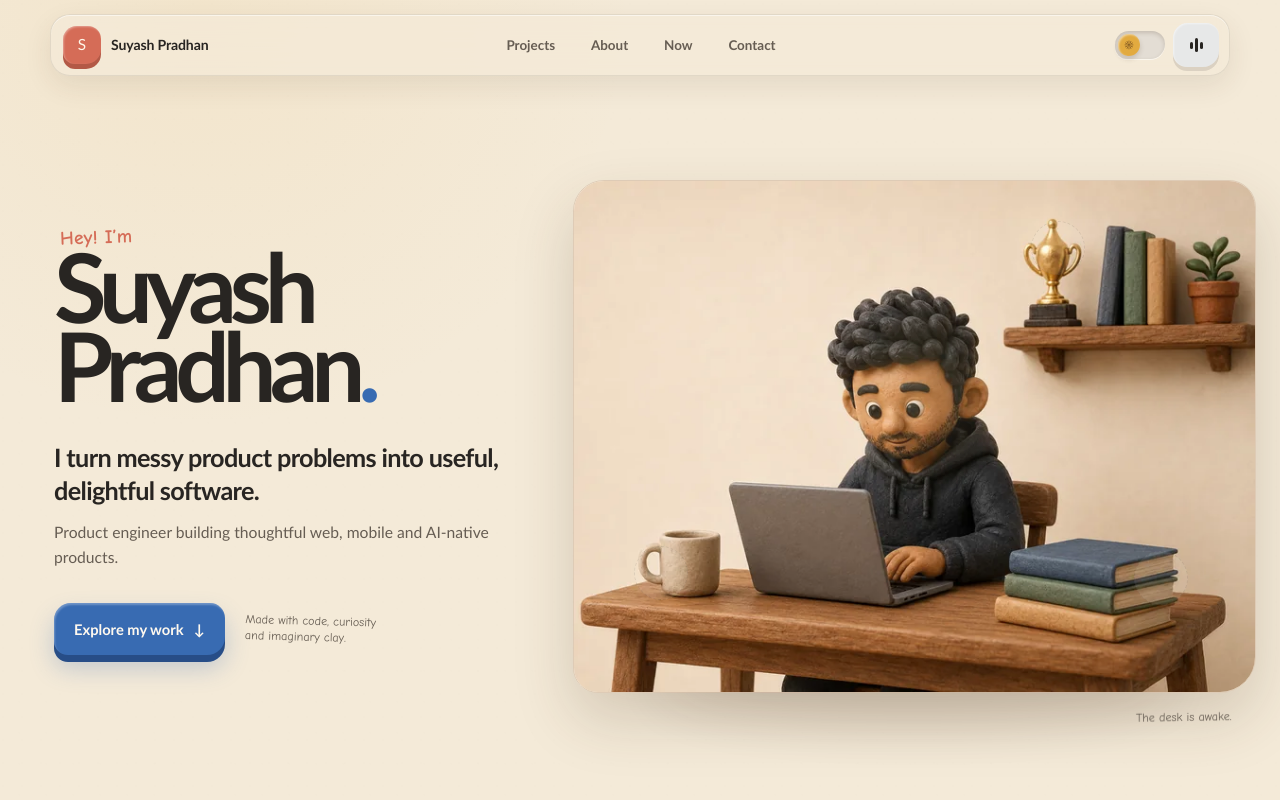
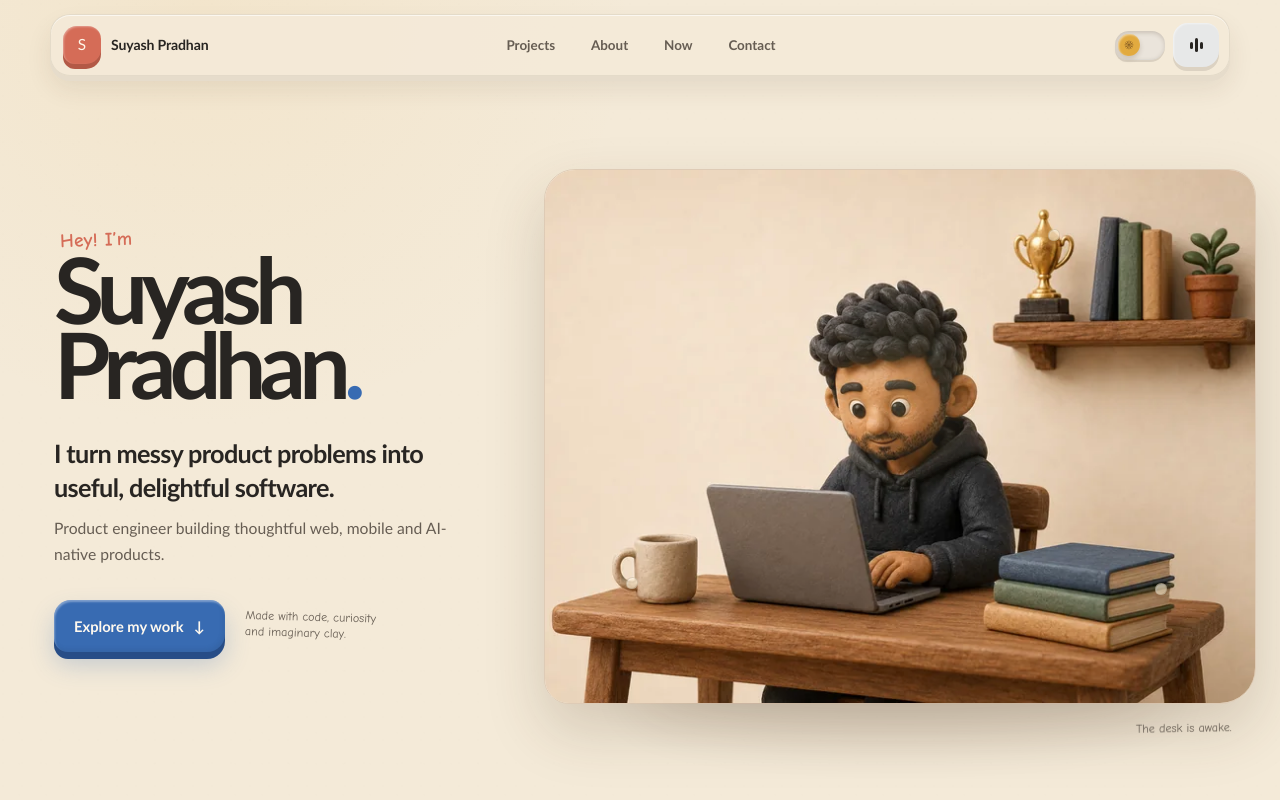
Before and after one commit to suyashpradhan/portfolio, a React app: page / in a window 1280 px wide. Shown: the top 800 px of the page. Built offline with nearby package versions, Linux system fonts and the light colour scheme.

Commit message:
Refine clay portfolio experience

```diff
--- a/app/Portfolio.tsx
+++ b/app/Portfolio.tsx
@@ -16,9 +16,9 @@ type Theme = "light" | "dark";
 type Tone = "tap" | "toggle" | "shift";
 
 const toneConfig: Record<Tone, { frequency: number; duration: number; gain: number }> = {
-  tap: { frequency: 150, duration: 0.065, gain: 0.035 },
-  toggle: { frequency: 260, duration: 0.09, gain: 0.028 },
-  shift: { frequency: 190, duration: 0.055, gain: 0.018 },
+  tap: { frequency: 132, duration: 0.055, gain: 0.024 },
+  toggle: { frequency: 218, duration: 0.075, gain: 0.02 },
+  shift: { frequency: 168, duration: 0.045, gain: 0.012 },
 };
 
 function WaveIcon({ active }: { active: boolean }) {
@@ -68,6 +68,7 @@ export default function Portfolio() {
   const projectsRef = useRef<HTMLElement>(null);
   const audioRef = useRef<AudioContext | null>(null);
   const soundRef = useRef(false);
+  const activeProjectRef = useRef(0);
   const lastProjectRef = useRef(0);
 
   useEffect(() => {
@@ -89,6 +90,7 @@ export default function Portfolio() {
     if (!audioRef.current) audioRef.current = new AudioContextConstructor();
 
     const context = audioRef.current;
+    if (context.state === "suspended") void context.resume();
     const oscillator = context.createOscillator();
     const gain = context.createGain();
     const config = toneConfig[tone];
@@ -114,6 +116,7 @@ export default function Portfolio() {
     const update = () => {
       cancelAnimationFrame(frame);
       frame = requestAnimationFrame(() => {
+        if (window.matchMedia("(max-width: 820px)").matches) return;
         const rect = section.getBoundingClientRect();
         const range = Math.max(section.offsetHeight - window.innerHeight, 1);
         const progress = Math.min(1, Math.max(0, -rect.top / range));
@@ -121,7 +124,10 @@ export default function Portfolio() {
           projects.length - 1,
           Math.floor(progress * projects.length),
         );
-        setActiveProject(nextIndex);
+        if (nextIndex !== activeProjectRef.current) {
+          activeProjectRef.current = nextIndex;
+          setActiveProject(nextIndex);
+        }
       });
     };
 
@@ -141,6 +147,38 @@ export default function Portfolio() {
       lastProjectRef.current = activeProject;
     }
   }, [activeProject, playTone]);
+
+  useEffect(() => {
+    const reducedMotion = window.matchMedia("(prefers-reduced-motion: reduce)");
+    if (reducedMotion.matches || !("IntersectionObserver" in window)) return;
+
+    const revealItems = Array.from(document.querySelectorAll<HTMLElement>("[data-reveal]"));
+    document.documentElement.classList.add("motion-ready");
+
+    const observer = new IntersectionObserver(
+      (entries) => {
+        entries.forEach((entry) => {
+          if (!entry.isIntersecting) return;
+          (entry.target as HTMLElement).classList.add("is-visible");
+          observer.unobserve(entry.target);
+        });
+      },
+      { threshold: 0.12, rootMargin: "0px 0px -7%" },
+    );
+
+    revealItems.forEach((item) => {
+      if (item.getBoundingClientRect().top < window.innerHeight * 0.92) {
+        item.classList.add("is-visible");
+      } else {
+        observer.observe(item);
+      }
+    });
+
+    return () => {
+      observer.disconnect();
+      document.documentElement.classList.remove("motion-ready");
+    };
+  }, []);
 
   const changeTheme = () => {
     const nextTheme = theme === "light" ? "dark" : "light";
@@ -164,18 +202,20 @@ export default function Portfolio() {
     const sectionTop = window.scrollY + section.getBoundingClientRect().top;
     const range = Math.max(section.offsetHeight - window.innerHeight, 1);
     const destination = sectionTop + range * (index / Math.max(projects.length - 1, 1));
-    window.scrollTo({ top: destination, behavior: "smooth" });
+    const reducedMotion = window.matchMedia("(prefers-reduced-motion: reduce)").matches;
+    window.scrollTo({ top: destination, behavior: reducedMotion ? "auto" : "smooth" });
     playTone("tap");
   };
 
   const moveHero = (event: ReactMouseEvent<HTMLElement>) => {
+    if (window.matchMedia("(prefers-reduced-motion: reduce)").matches) return;
     const bounds = event.currentTarget.getBoundingClientRect();
     const x = (event.clientX - bounds.left) / bounds.width - 0.5;
     const y = (event.clientY - bounds.top) / bounds.height - 0.5;
-    event.currentTarget.style.setProperty("--hero-x", `${x * 12}px`);
-    event.currentTarget.style.setProperty("--hero-y", `${y * 10}px`);
-    event.currentTarget.style.setProperty("--hero-rx", `${y * -1.6}deg`);
-    event.currentTarget.style.setProperty("--hero-ry", `${x * 2.2}deg`);
+    event.currentTarget.style.setProperty("--hero-x", `${x * 7}px`);
+    event.currentTarget.style.setProperty("--hero-y", `${y * 6}px`);
+    event.currentTarget.style.setProperty("--hero-rx", `${y * -0.9}deg`);
+    event.currentTarget.style.setProperty("--hero-ry", `${x * 1.3}deg`);
     event.currentTarget.style.setProperty("--light-x", `${(x + 0.5) * 100}%`);
     event.currentTarget.style.setProperty("--light-y", `${(y + 0.5) * 100}%`);
   };
@@ -324,7 +364,9 @@ export default function Portfolio() {
           <div className="project-stage" aria-live="polite">
             {projects.map((project, index) => (
               <article
-                className={`project-scene ${index === activeProject ? "is-active" : ""}`}
+                className={`project-scene ${
+                  index === activeProject ? "is-active" : index < activeProject ? "is-past" : "is-future"
+                }`}
                 key={project.slug}
                 aria-hidden={index !== activeProject}
                 style={
@@ -389,6 +431,7 @@ export default function Portfolio() {
           {projects.map((project, index) => (
             <article
               className="mobile-project-scene"
+              data-reveal
               key={project.slug}
               style={
                 {
@@ -415,7 +458,7 @@ export default function Portfolio() {
       </section>
 
       <section className="about section-shell" id="about" aria-labelledby="about-title">
-        <div className="about-image-wrap">
+        <div className="about-image-wrap" data-reveal>
           <img
             src="/clay/5.webp"
             srcSet="/clay/5-720.webp 720w, /clay/5.webp 1254w"
@@ -432,7 +475,7 @@ export default function Portfolio() {
             {aboutMode === "simplify" && "less, but better"}
           </span>
         </div>
-        <div className="about-copy">
+        <div className="about-copy" data-reveal>
           <p className="hand-note">A little context</p>
           <h2 id="about-title">Engineer by title. Product person by instinct.</h2>
           <p>
@@ -462,12 +505,11 @@ export default function Portfolio() {
       </section>
 
       <section className="now section-shell" id="now" aria-labelledby="now-title">
-        <div className="now-copy">
+        <div className="now-copy" data-reveal>
           <p className="hand-note">My default mode</p>
           <h2 id="now-title">Useful. Thoughtful. A little playful.</h2>
-          <p>That’s the whole recipe, most days.</p>
         </div>
-        <div className="clay-shelf" aria-label="Three interactive clay principles">
+        <div className="clay-shelf" aria-label="Three interactive clay principles" data-reveal>
           <button type="button" onClick={() => playTone("tap")}>
             <span>01</span>
             Useful
@@ -496,7 +538,7 @@ export default function Portfolio() {
             decoding="async"
           />
         </div>
-        <div className="contact-copy">
+        <div className="contact-copy" data-reveal>
           <p className="hand-note">Okay. Enough internet.</p>
           <h2 id="contact-title">Let’s make something useful.</h2>
           <a className="clay-button contact-button" href="#top" onPointerDown={() => playTone("tap")}>
--- a/app/globals.css
+++ b/app/globals.css
@@ -14,7 +14,7 @@
   --wood: #8c5b39;
   --shadow: rgba(68, 42, 24, 0.18);
   --shadow-soft: rgba(68, 42, 24, 0.09);
-  --header: rgba(244, 234, 216, 0.78);
+  --header: rgba(244, 234, 216, 0.96);
   --focus: #215fae;
   --fast: 220ms;
   --normal: 480ms;
@@ -39,7 +39,7 @@
   --wood: #b4784d;
   --shadow: rgba(4, 2, 1, 0.42);
   --shadow-soft: rgba(0, 0, 0, 0.24);
-  --header: rgba(36, 32, 29, 0.8);
+  --header: rgba(36, 32, 29, 0.96);
   --focus: #f0bb59;
 }
 
@@ -62,8 +62,15 @@ body {
   font-family: var(--sans);
   font-size: 16px;
   line-height: 1.5;
-  overflow-x: hidden;
+  overflow-x: clip;
   transition: background-color var(--normal) var(--ease), color var(--normal) var(--ease);
+}
+
+:root[data-theme="dark"] body {
+  background:
+    radial-gradient(circle at 76% 8%, rgba(66, 103, 156, 0.17), transparent 32rem),
+    radial-gradient(circle at 16% 0%, rgba(226, 182, 95, 0.11), transparent 25rem),
+    var(--cream);
 }
 
 body::before {
@@ -153,11 +160,10 @@ img {
   width: min(1180px, calc(100% - 36px));
   min-height: 62px;
   padding: 8px 10px 8px 12px;
-  border: 1px solid color-mix(in srgb, var(--ink) 9%, transparent);
+  border: 1px solid color-mix(in srgb, var(--ink) 8%, transparent);
   border-radius: 20px;
   background: var(--header);
-  box-shadow: 0 10px 28px var(--shadow-soft), inset 0 1px 0 color-mix(in srgb, white 52%, transparent);
-  backdrop-filter: blur(18px);
+  box-shadow: 0 5px 0 color-mix(in srgb, var(--ink) 7%, var(--cream)), 0 13px 26px var(--shadow-soft), inset 0 1px 0 color-mix(in srgb, white 58%, transparent);
   transform: translateX(-50%);
   transition: background var(--normal) var(--ease), box-shadow var(--normal) var(--ease);
 }
@@ -186,6 +192,11 @@ img {
 .brand-mark:hover > span {
   box-shadow: 0 7px 0 color-mix(in srgb, var(--coral) 66%, #713526), inset 1px 1px 2px rgba(255, 255, 255, 0.36);
   transform: translateY(-2px) rotate(-4deg);
+}
+
+.brand-mark:active > span {
+  box-shadow: 0 2px 0 color-mix(in srgb, var(--coral) 66%, #713526), inset 1px 2px 3px rgba(73, 34, 24, 0.16);
+  transform: translateY(3px) scale(0.96, 0.91);
 }
 
 .brand-mark b {
@@ -247,7 +258,16 @@ img {
 }
 
 .clay-toggle {
+  border-radius: 16px;
   background: transparent;
+}
+
+.clay-toggle:focus-visible {
+  outline: 0;
+}
+
+.clay-toggle:focus-visible .toggle-track {
+  box-shadow: 0 3px 0 color-mix(in srgb, var(--ink) 13%, transparent), inset 0 2px 4px var(--shadow), 0 0 0 3px var(--header), 0 0 0 6px var(--focus);
 }
 
 .toggle-track {
@@ -256,8 +276,9 @@ img {
   width: 50px;
   height: 28px;
   border-radius: 15px 14px 16px 13px;
-  background: color-mix(in srgb, var(--ink) 13%, var(--paper));
-  box-shadow: inset 0 2px 4px var(--shadow), 0 1px 0 rgba(255, 255, 255, 0.55);
+  background: color-mix(in srgb, var(--ink) 10%, var(--paper));
+  box-shadow: 0 3px 0 color-mix(in srgb, var(--ink) 13%, transparent), inset 0 2px 4px var(--shadow), 0 1px 0 rgba(255, 255, 255, 0.55);
+  transition: box-shadow var(--fast) var(--ease), transform var(--fast) var(--spring);
 }
 
 .toggle-bead {
@@ -285,6 +306,11 @@ img {
 
 .clay-toggle:active .toggle-bead {
   transform: scale(0.9, 0.84);
+}
+
+.clay-toggle:active .toggle-track {
+  box-shadow: 0 1px 0 color-mix(in srgb, var(--ink) 13%, transparent), inset 0 3px 5px var(--shadow);
+  transform: translateY(2px) scaleY(0.96);
 }
 
 .clay-icon-button {
@@ -321,7 +347,7 @@ img {
 
 .wave-icon.is-active i {
   background: var(--blue);
-  animation: wave 740ms ease-in-out infinite alternate;
+  animation: wave-on 420ms var(--spring) 1;
 }
 
 .wave-icon.is-active i:nth-child(2) {
@@ -332,13 +358,13 @@ img {
   animation-delay: -180ms;
 }
 
-@keyframes wave {
-  to { height: 16px; }
+@keyframes wave-on {
+  50% { height: 16px; }
 }
 
 .hero {
   display: grid;
-  grid-template-columns: minmax(320px, 0.83fr) minmax(500px, 1.17fr);
+  grid-template-columns: minmax(310px, 0.78fr) minmax(520px, 1.22fr);
   align-items: center;
   gap: clamp(36px, 5vw, 82px);
   min-height: 100svh;
@@ -360,7 +386,7 @@ img {
 .hero h1 {
   max-width: 650px;
   margin: 0;
-  font-size: clamp(4.4rem, 7.5vw, 7rem);
+  font-size: clamp(4.4rem, 7.15vw, 6.55rem);
   font-weight: 760;
   letter-spacing: -0.074em;
   line-height: 0.82;
@@ -407,7 +433,7 @@ img {
   font-size: 0.92rem;
   font-weight: 730;
   text-decoration: none;
-  box-shadow: 0 7px 0 var(--blue-deep), 0 13px 24px color-mix(in srgb, var(--blue) 28%, transparent), inset 1px 2px 2px rgba(255, 255, 255, 0.28);
+  box-shadow: 0 7px 0 var(--blue-deep), 0 13px 24px color-mix(in srgb, var(--blue) 25%, transparent), inset 1px 2px 2px rgba(255, 255, 255, 0.36), inset -2px -3px 4px rgba(29, 54, 93, 0.12);
   transition: transform var(--fast) var(--spring), box-shadow var(--fast) var(--ease), filter var(--fast) var(--ease);
 }
 
@@ -418,7 +444,7 @@ img {
 .clay-button:hover {
   filter: brightness(1.05);
   box-shadow: 0 9px 0 var(--blue-deep), 0 16px 28px color-mix(in srgb, var(--blue) 31%, transparent), inset 1px 2px 2px rgba(255, 255, 255, 0.3);
-  transform: translateY(-2px) rotate(-0.4deg);
+  transform: translateY(-2px) rotate(-0.4deg) scale(1.012);
 }
 
 .clay-button:active {
@@ -472,7 +498,7 @@ img {
   border-radius: 31px 27px 36px 25px;
   box-shadow: 0 26px 60px var(--shadow), inset 1px 1px 0 rgba(255, 255, 255, 0.42);
   transform: translate(var(--hero-x), var(--hero-y)) rotateY(var(--hero-ry)) rotateX(var(--hero-rx));
-  transition: transform 560ms var(--ease), box-shadow var(--normal) var(--ease);
+  transition: transform 260ms cubic-bezier(0.22, 0.61, 0.36, 1), box-shadow var(--normal) var(--ease);
   will-change: transform;
 }
 
@@ -503,20 +529,30 @@ img {
   position: absolute;
   z-index: 4;
   display: grid;
-  width: 54px;
-  height: 54px;
+  width: 48px;
+  height: 48px;
   place-items: center;
-  border: 1px dashed color-mix(in srgb, var(--ink) 24%, transparent);
+  border: 0;
   border-radius: 50%;
-  background: color-mix(in srgb, var(--paper) 24%, transparent);
+  background: transparent;
   cursor: pointer;
-  opacity: 0.42;
+  opacity: 0.62;
   transition: opacity var(--fast) var(--ease), transform var(--fast) var(--spring), background var(--fast) var(--ease);
+}
+
+.hero-hotspot::before {
+  width: 12px;
+  height: 12px;
+  border: 1px solid color-mix(in srgb, var(--ink) 20%, transparent);
+  border-radius: 52% 44% 48% 42%;
+  background: color-mix(in srgb, var(--paper) 80%, var(--mustard));
+  box-shadow: 0 3px 0 color-mix(in srgb, var(--wood) 36%, transparent), inset 1px 1px 1px rgba(255, 255, 255, 0.55);
+  content: "";
 }
 
 .hero-hotspot span {
   position: absolute;
-  top: 58px;
+  top: 48px;
   padding: 3px 7px;
   border-radius: 8px;
   background: var(--paper);
@@ -573,8 +609,7 @@ img {
 
 .project-playground {
   position: relative;
-  height: calc(100svh + var(--project-count) * 82svh);
-  min-height: 520vh;
+  height: calc(100svh + var(--project-count) * 72svh);
 }
 
 .projects-sticky {
@@ -621,9 +656,13 @@ img {
   align-items: end;
   visibility: hidden;
   opacity: 0;
-  transform: translateX(8%) scale(0.92) rotate(1.2deg);
-  transition: opacity 500ms var(--ease), transform 760ms var(--spring), visibility 0s 760ms;
+  transform: translateX(7%) scale(0.94) rotate(1deg);
+  transition: opacity 440ms var(--ease), transform 690ms var(--spring), visibility 0s 690ms;
   pointer-events: none;
+}
+
+.project-scene.is-past {
+  transform: translateX(-7%) scale(0.94) rotate(-1deg);
 }
 
 .project-scene.is-active {
@@ -653,7 +692,15 @@ img {
 }
 
 .project-scene.is-active .scene-image {
-  transform: scale(1.012);
+  transform: scale(1.006);
+}
+
+.project-scene.is-past .scene-image {
+  transform: translateX(2.5%) scale(1.03);
+}
+
+.project-scene.is-future .scene-image {
+  transform: translateX(-2.5%) scale(1.03);
 }
 
 .project-copy {
@@ -759,29 +806,48 @@ img {
 .project-dots {
   display: flex;
   flex-direction: column;
-  gap: 9px;
+  gap: 1px;
 }
 
 .project-dots button {
+  position: relative;
+  display: grid;
+  width: 34px;
+  height: 34px;
+  padding: 0;
+  place-items: center;
+  border: 0;
+  border-radius: 12px;
+  background: transparent;
+  cursor: pointer;
+}
+
+.project-dots button::before {
   width: 12px;
   height: 12px;
-  padding: 0;
-  border: 0;
   border-radius: 50% 45% 52% 44%;
   background: color-mix(in srgb, var(--ink) 18%, transparent);
-  cursor: pointer;
+  content: "";
   transition: height var(--fast) var(--spring), background var(--fast) var(--ease), transform var(--fast) var(--spring);
 }
 
-.project-dots button:hover {
+.project-dots button:hover::before {
   background: var(--coral);
-  transform: scale(1.25);
+  transform: scale(1.2);
 }
 
-.project-dots button.is-active {
-  height: 30px;
+.project-dots button.is-active::before {
+  height: 28px;
   border-radius: 8px;
   background: var(--blue);
+}
+
+.project-dots button:focus-visible {
+  outline: 0;
+}
+
+.project-dots button:focus-visible::before {
+  box-shadow: 0 0 0 4px var(--cream), 0 0 0 7px var(--focus);
 }
 
 .scroll-nudge {
@@ -946,6 +1012,8 @@ img {
 }
 
 .clay-shelf button {
+  --rest-r: 0deg;
+  --rest-y: 0px;
   display: flex;
   flex-direction: column;
   align-items: center;
@@ -960,33 +1028,31 @@ img {
   font-weight: 760;
   box-shadow: 0 10px 0 color-mix(in srgb, var(--coral) 63%, #643225), 0 17px 26px var(--shadow), inset 3px 3px 3px rgba(255, 255, 255, 0.25);
   cursor: pointer;
+  transform: translateY(var(--rest-y)) rotate(var(--rest-r));
   transition: transform var(--normal) var(--spring), box-shadow var(--fast) var(--ease), filter var(--fast) var(--ease);
 }
 
 .clay-shelf button:nth-child(2) {
+  --rest-r: 2deg;
+  --rest-y: -32px;
   background: var(--blue);
   box-shadow: 0 10px 0 var(--blue-deep), 0 17px 26px var(--shadow), inset 3px 3px 3px rgba(255, 255, 255, 0.22);
-  transform: translateY(-32px) rotate(2deg);
 }
 
 .clay-shelf button:nth-child(3) {
+  --rest-r: -2deg;
   background: var(--olive);
   box-shadow: 0 10px 0 color-mix(in srgb, var(--olive) 63%, #34432c), 0 17px 26px var(--shadow), inset 3px 3px 3px rgba(255, 255, 255, 0.22);
-  transform: rotate(-2deg);
 }
 
 .clay-shelf button:hover {
   filter: brightness(1.05);
-  transform: translateY(-12px) rotate(-3deg);
-}
-
-.clay-shelf button:nth-child(2):hover {
-  transform: translateY(-44px) rotate(-2deg);
+  transform: translateY(calc(var(--rest-y) - 12px)) rotate(calc(var(--rest-r) - 2deg)) scale(1.015);
 }
 
 .clay-shelf button:active {
   box-shadow: 0 3px 0 color-mix(in srgb, currentColor 30%, #3c2a20), 0 8px 14px var(--shadow), inset 1px 3px 5px rgba(30, 20, 14, 0.16);
-  transform: translateY(5px) scale(0.97, 0.91);
+  transform: translateY(calc(var(--rest-y) + 7px)) rotate(var(--rest-r)) scale(0.97, 0.91);
 }
 
 .clay-shelf button span {
@@ -1024,14 +1090,26 @@ img {
   transition: transform var(--large) var(--spring);
 }
 
-.contact-character:hover {
-  transform: translateY(6%) rotate(-2deg);
-}
-
 .contact-character img {
   border-radius: 46% 46% 10% 10%;
   filter: brightness(0.75) saturate(0.78) sepia(0.16);
   mask-image: linear-gradient(to bottom, #000 78%, transparent 100%);
+}
+
+.contact:has(.contact-button:hover) .contact-character,
+.contact:has(.contact-button:focus-visible) .contact-character {
+  transform: translateX(-5px) translateY(6%) rotate(-3deg);
+}
+
+.motion-ready [data-reveal] {
+  opacity: 0;
+  transform: translateY(24px) scale(0.992);
+  transition: opacity 540ms var(--ease), transform 720ms var(--ease);
+}
+
+.motion-ready [data-reveal].is-visible {
+  opacity: 1;
+  transform: none;
 }
 
 .contact-copy {
@@ -1312,8 +1390,7 @@ img {
     border: 1px solid color-mix(in srgb, var(--ink) 10%, transparent);
     border-radius: 19px 17px 20px 16px;
     background: var(--header);
-    box-shadow: 0 10px 30px var(--shadow), inset 1px 1px 2px rgba(255, 255, 255, 0.38);
-    backdrop-filter: blur(18px);
+    box-shadow: 0 5px 0 color-mix(in srgb, var(--ink) 9%, var(--cream)), 0 12px 26px var(--shadow), inset 1px 1px 2px rgba(255, 255, 255, 0.42);
   }
 
   .mobile-nav a {
@@ -1391,6 +1468,36 @@ img {
   }
 }
 
+@media (hover: none) {
+  .brand-mark:hover:not(:active) > span {
+    box-shadow: 0 5px 0 color-mix(in srgb, var(--coral) 66%, #713526), inset 1px 1px 2px rgba(255, 255, 255, 0.36);
+    transform: none;
+  }
+
+  .clay-button:hover:not(:active) {
+    filter: none;
+    box-shadow: 0 7px 0 var(--blue-deep), 0 13px 24px color-mix(in srgb, var(--blue) 25%, transparent), inset 1px 2px 2px rgba(255, 255, 255, 0.36), inset -2px -3px 4px rgba(29, 54, 93, 0.12);
+    transform: none;
+  }
+
+  .contact-button:hover:not(:active) {
+    box-shadow: 0 7px 0 color-mix(in srgb, var(--coral) 62%, #643225), 0 13px 24px rgba(79, 40, 30, 0.22), inset 1px 2px 2px rgba(255, 255, 255, 0.26);
+  }
+
+  .about-controls button:hover:not(:active) {
+    transform: none;
+  }
+
+  .clay-shelf button:hover:not(:active) {
+    filter: none;
+    transform: translateY(var(--rest-y)) rotate(var(--rest-r));
+  }
+
+  .about-image-wrap:hover img {
+    transform: none;
+  }
+}
+
 @media (prefers-reduced-motion: reduce) {
   html {
     scroll-behavior: auto;
```
Also changed, not shown: 1 other file.
